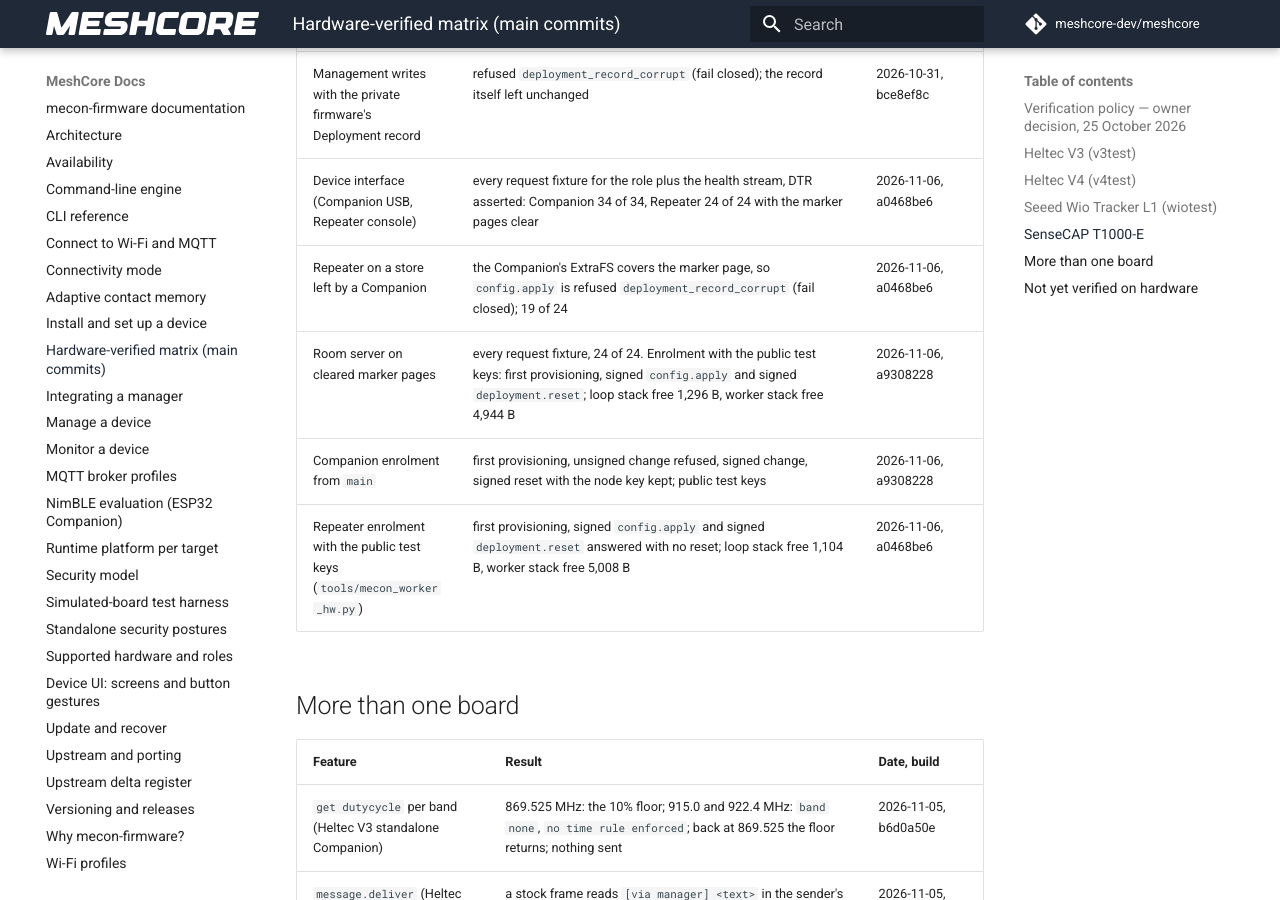
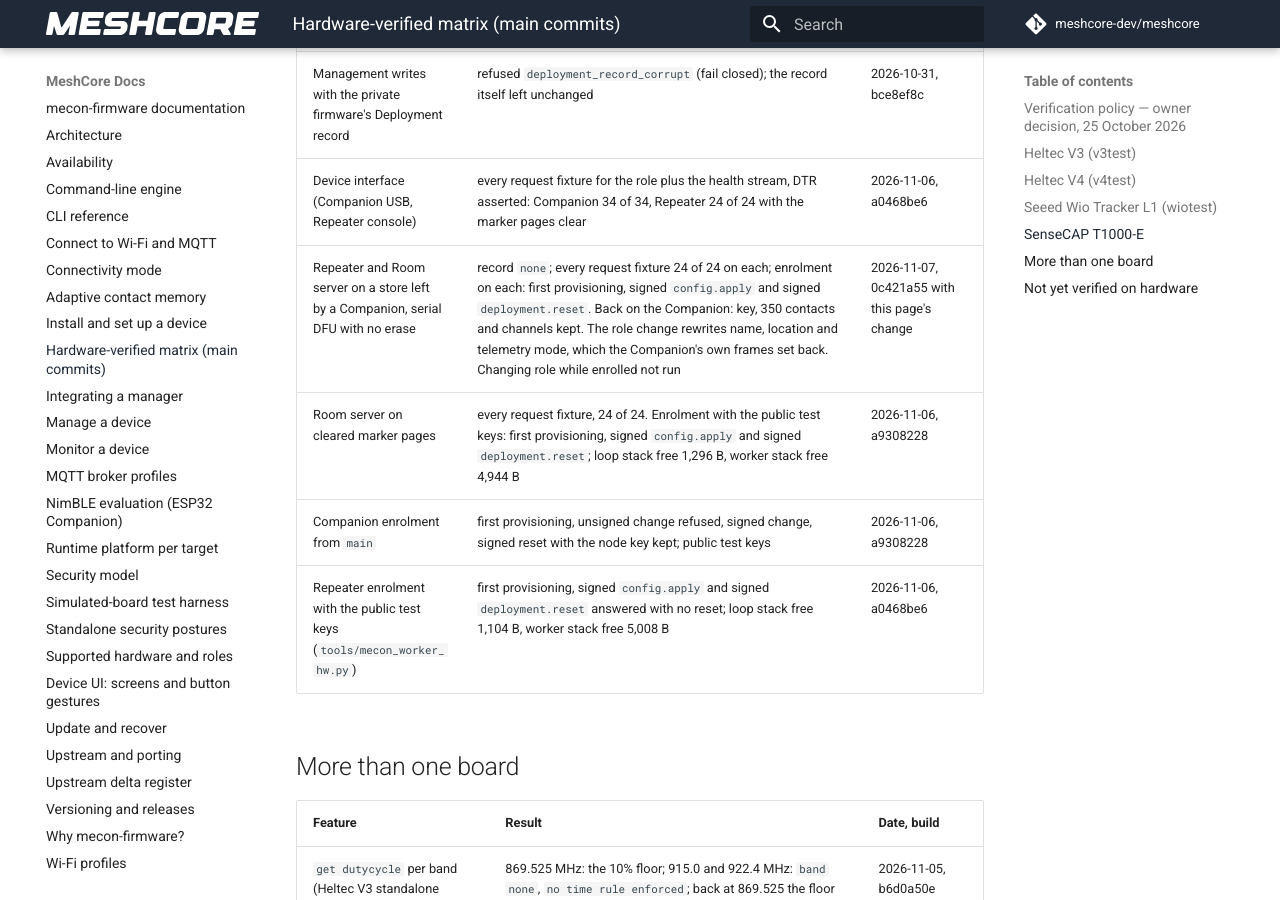
Before and after one commit to hoejriis/mecon-firmware, an MkDocs documentation site: the page built from docs/HARDWARE_VERIFIED.md, in a window 1280 px wide and 900 px high, scrolled down 11105 px. Built offline with MkDocs 1.6.1 and Material for MkDocs 9.7.7, drawn with Linux system fonts in a browser that asks for light colours; comment, search, counter and statistics services are not loaded.

Commit message:
Hardware page: the T1000-E role change, read on bilbo
Replaces the row that recorded the refusal: the same step now passes on
the same board. The row keeps what the run did not cover, a change of role
while enrolled, and that a role change still rewrites the shared settings.

Co-Authored-By: Claude Opus 5.5 (1M context) <noreply@anthropic.com>

```diff
--- a/docs/HARDWARE_VERIFIED.md
+++ b/docs/HARDWARE_VERIFIED.md
@@ -128,7 +128,7 @@ broker host (throwaway TLS brokers) and USB host. Dates are UTC; builds are the
 | Companion heap and loop stack (USB build) | idle free 54,160 B; loop stack free 816 B; 5 of 5 log events signed | 2026-11-01, 90d46a9f |
 | Management writes with the private firmware's Deployment record | refused `deployment_record_corrupt` (fail closed); the record itself left unchanged | 2026-10-31, bce8ef8c |
 | Device interface (Companion USB, Repeater console) | every request fixture for the role plus the health stream, DTR asserted: Companion 34 of 34, Repeater 24 of 24 with the marker pages clear | 2026-11-06, a0468be6 |
-| Repeater on a store left by a Companion | the Companion's ExtraFS covers the marker page, so `config.apply` is refused `deployment_record_corrupt` (fail closed); 19 of 24 | 2026-11-06, a0468be6 |
+| Repeater and Room server on a store left by a Companion, serial DFU with no erase | record `none`; every request fixture 24 of 24 on each; enrolment on each: first provisioning, signed `config.apply` and signed `deployment.reset`. Back on the Companion: key, 350 contacts and channels kept. The role change rewrites name, location and telemetry mode, which the Companion's own frames set back. Changing role while enrolled not run | 2026-11-07, 0c421a55 with this page's change |
 | Room server on cleared marker pages | every request fixture, 24 of 24. Enrolment with the public test keys: first provisioning, signed `config.apply` and signed `deployment.reset`; loop stack free 1,296 B, worker stack free 4,944 B | 2026-11-06, a9308228 |
 | Companion enrolment from `main` | first provisioning, unsigned change refused, signed change, signed reset with the node key kept; public test keys | 2026-11-06, a9308228 |
 | Repeater enrolment with the public test keys (`tools/mecon_worker_hw.py`) | first provisioning, signed `config.apply` and signed `deployment.reset` answered with no reset; loop stack free 1,104 B, worker stack free 5,008 B | 2026-11-06, a0468be6 |
```
